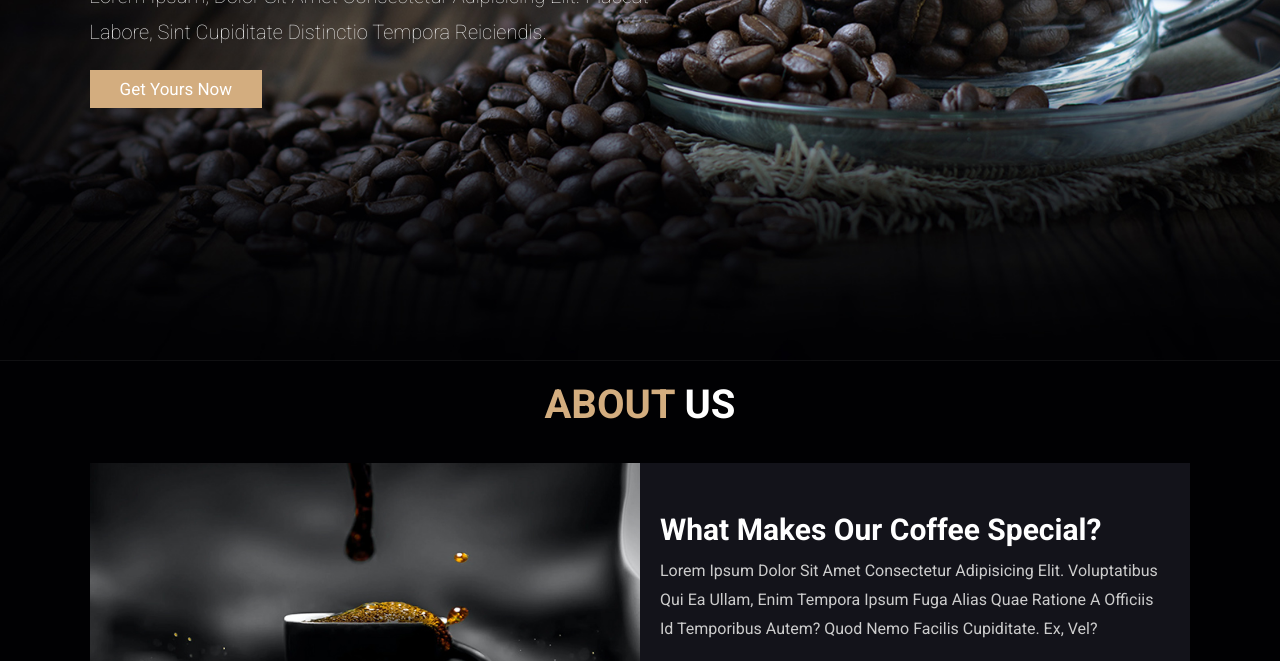
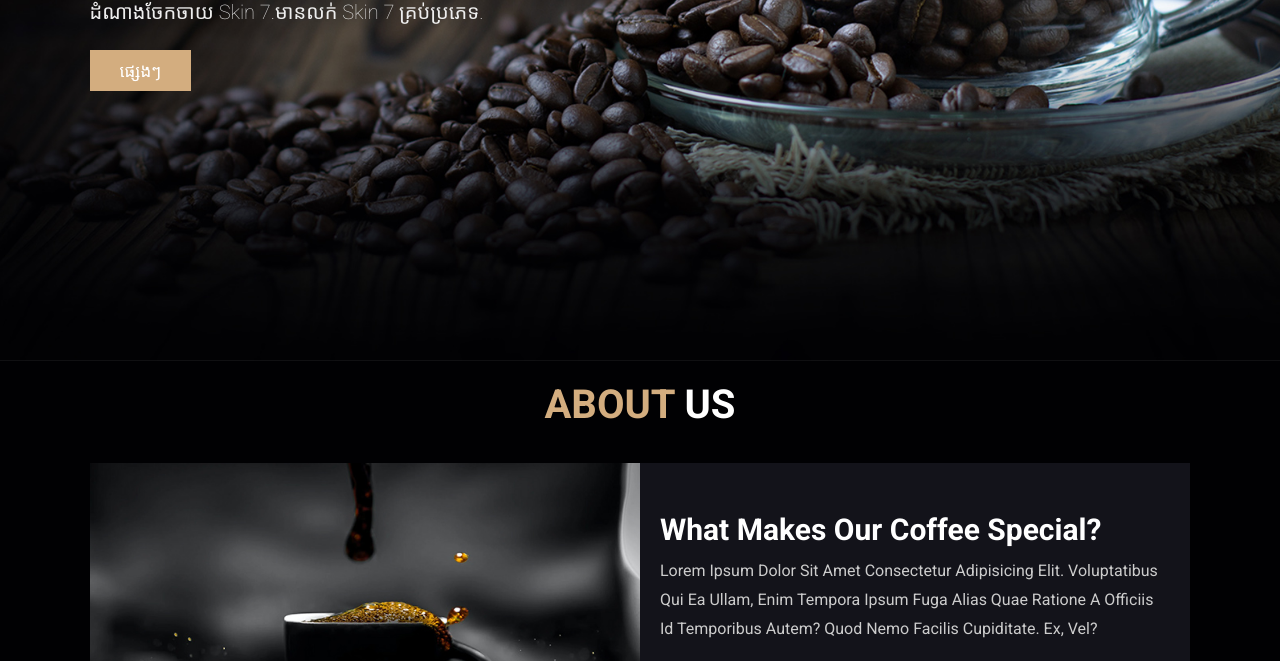
Before and after one commit to THONGIOS/Malin-, a plain HTML site: page index.html in a window 1280 px wide. Shown: the part 439-1100 px from the top of the page. Drawn offline with Linux system fonts and the light colour scheme.

Commit message:
Update index.html

```diff
--- a/index.html
+++ b/index.html
@@ -20,7 +20,7 @@
 <header class="header">
 
     <a href="#" class="logo">
-        <img src="image/Malin.jpg" alt="">
+        <img src="image/182002285_966693290768587_4796581714040812403_n.jpg" alt="">
     </a>
 
     <nav class="navbar">
@@ -90,8 +90,8 @@
 
     <div class="content">
         <h3>សូមស្វាគមន៏មកកាន់ Malin Sotre</h3>
-        <p>Lorem ipsum, dolor sit amet consectetur adipisicing elit. Placeat labore, sint cupiditate distinctio tempora reiciendis.</p>
-        <a href="#" class="btn">get yours now</a>
+        <p>ដំណាងចែកចាយ Skin 7.មានលក់ Skin 7 គ្រប់ប្រភេទ.</p>
+        <a href="#" class="btn">ផ្សេងៗ</a>
     </div>
 
 </section>
```
